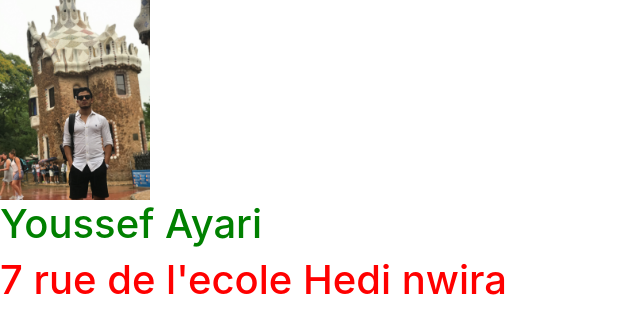
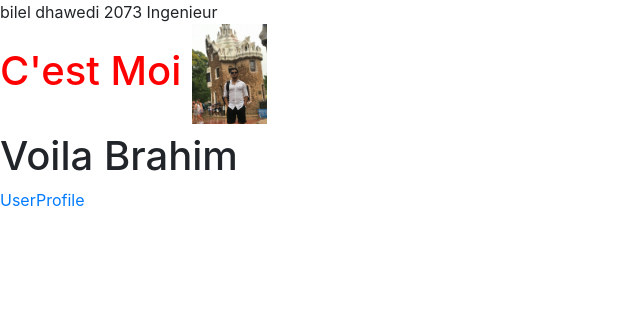
Before and after one commit to ayarinho/CheckpointReact, a React (Create React App) app: page / in a window 1280 px wide. Shown: the top 334 px of the page, without its empty margins (0-640 px from the left). Built offline with nearby package versions, Linux system fonts and the light colour scheme.

Commit message:
four checkpoint

```diff
--- a/package.json
+++ b/package.json
@@ -32,5 +32,8 @@
       "last 1 firefox version",
       "last 1 safari version"
     ]
+  },
+  "devDependencies": {
+    "prop-types": "^15.7.2"
   }
 }
--- a/src/App.js
+++ b/src/App.js
@@ -6,6 +6,9 @@ import youssef from './8.jpg'
 import Profilephoto from '../src/Component/Profile/ProfilePhoto'
 import FullName from '../src/Component/Profile/FullName'
 import Address from '../src/Component/Profile/Address'
+import Test from '../src/Component/Profile/Test'
+import { propTypes } from 'react-bootstrap/esm/Image';
+import Data from '../src/Profile/ProfileComponent/ProfileComponent'
 
 /*function App() {
   return (
@@ -166,13 +169,32 @@ return (
 
 
 
+ /*function App(){
+
+  return (
+    <div>
+     <Profilephoto/>
+     <FullName   name="Youssef ya halouf"   age="26"/>
+
+     <Address/>
+     <Test/>
+      <Data> <img src={youssef} className="photo"/></Data>
+    </div>
+  );
+
+ }*/
+
+
+
  function App(){
 
   return (
     <div>
-     <Profilephoto/>
-     <FullName/>
-     <Address/>
+
+      <Data fullname="bilel dhawedi " profession="Ingenieur " bio=" 2073 "> <img src={youssef} className="photo"/>
+
+      </Data>
+
     </div>
   );
 
--- a/src/Component/Profile/FullName.js
+++ b/src/Component/Profile/FullName.js
@@ -1,11 +1,28 @@
 
 import React from "react";
 
-const FullName = () => {
+/*const FullName = (props) => {
+
+  console.log(props)
+
  return (
    <>
-  <h1 style={{color:'green'}}>Youssef Ayari</h1>
+  <h1 style={{color:'green'}}>{props.children} {props.name}{props.age}</h1>
    </>
  );
-};
+};*/
+
+const FullName = () => {
+  const handleClick = e => {
+    e.preventDefault();
+    console.log("The link was clicked.");
+  };
+
+  return (
+    <a href="/" onClick={handleClick}>
+      Click me
+    </a>
+
+  );
+ };
 export default FullName;
--- /dev/null
+++ b/src/Component/Profile/Test.js
@@ -0,0 +1,26 @@
+
+import React, { Component } from "react";
+
+
+class Test extends Component{
+
+  constructor(props){
+      super();
+
+
+  }
+
+
+render(){
+
+        return (
+        <div>
+        <h1>bonjour ayarinho</h1>
+
+                 <h1>saluuut</h1>
+                 </div>
+            );
+
+}
+}
+export default Test;
--- /dev/null
+++ b/src/Profile/ProfileComponent/ProfileComponent.js
@@ -0,0 +1,61 @@
+
+import React from "react";
+import PropTypes from "prop-types";
+
+const GetData =(props) => {
+
+const Styles={ color:"red"};
+
+    const handleName  = e => {
+        e.preventDefault();
+
+      alert(props.fullname)
+      };
+
+
+    return  (
+        <>
+<div>
+    <span>{props.fullname}</span>
+    <span>{props.bio}</span>
+    <span>{props.profession}</span>
+</div>
+
+
+ <div style={Styles}>
+
+    <h1>C'est Moi   {props.children}</h1>
+
+</div>
+
+    <h1>Voila {props.name} </h1>
+
+
+
+    <a href="/" onClick={handleName }>   UserProfile  </a>
+
+
+    </>
+      );
+   }
+
+
+
+   GetData.defaultProps = {
+    name: "Brahim"
+   };
+
+
+
+    GetData.propTypes = {
+    anyProp: PropTypes.any,
+    booleanProp: PropTypes.bool,
+    numberProp: PropTypes.number,
+    stringProp: PropTypes.string,
+    functionProp: PropTypes.func
+   };
+   console.log(GetData.propTypes)
+
+
+
+   export default GetData;
```
